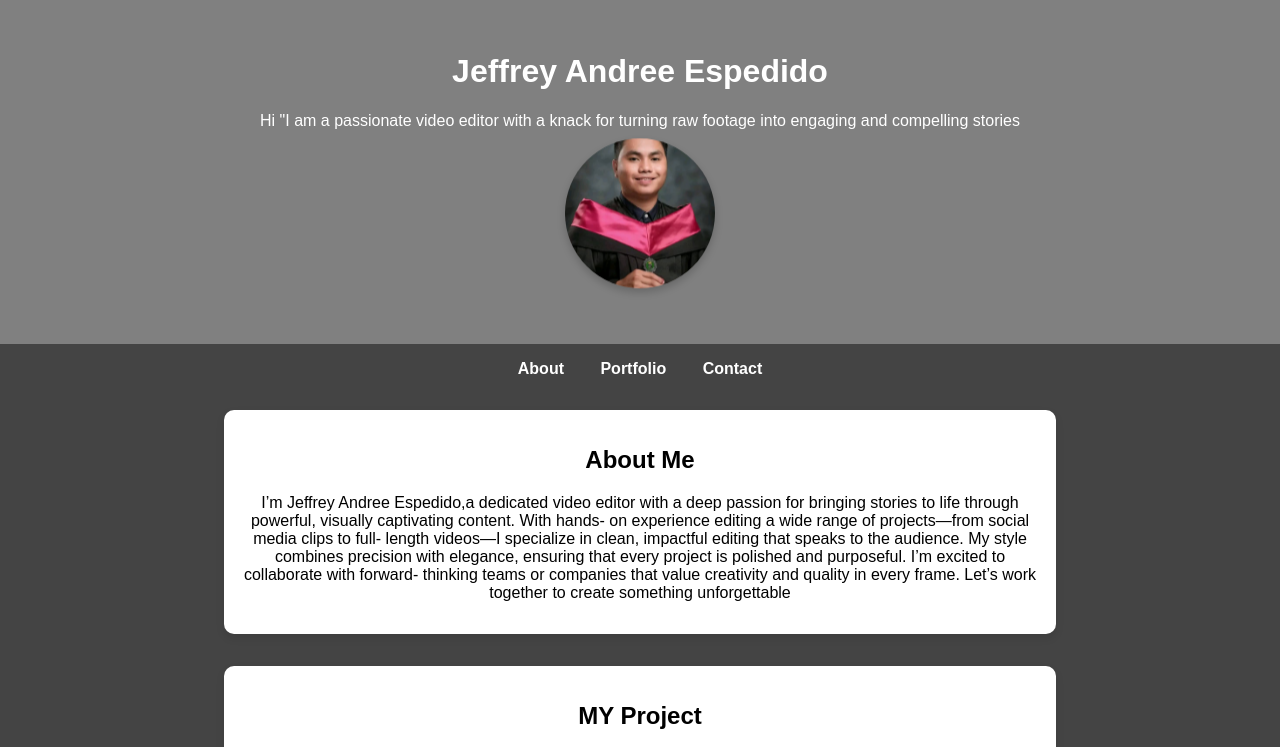
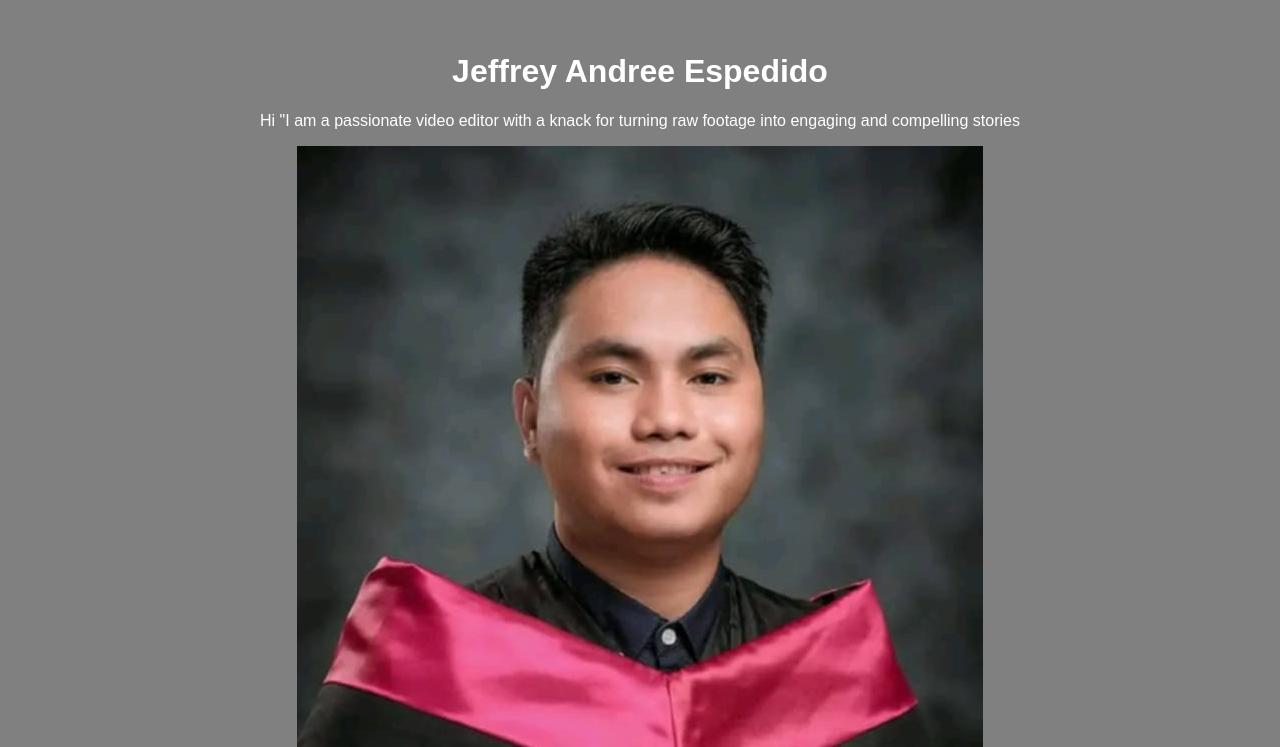
Before and after one commit to talapConding/Andree, a plain HTML site: page Trying Hard/index.html in a window 1280 px wide. Shown: the top 747 px of the page. Drawn offline with Linux system fonts and the light colour scheme; grey boxes are pictures that could not be loaded.

Commit message:
update index.html

```diff
--- a/Trying Hard/index.html
+++ b/Trying Hard/index.html
@@ -79,9 +79,9 @@
     <p> Hi "I am a passionate video editor with a knack for turning raw footage into engaging and compelling stories
 
     </p>
-    <div class="profile-picture">
-        <img src="Messenger_creation_448771C6-C1D0-4BF4-9506-30D97D354919.jpeg" alt="Your Profile Picture">
-    </div>
+
+        <img src="Messenger_creation_448771C6-C1D0-4BF4-9506-30D97D354919.jpeg">
+
 </header>
 
 <nav>
```
